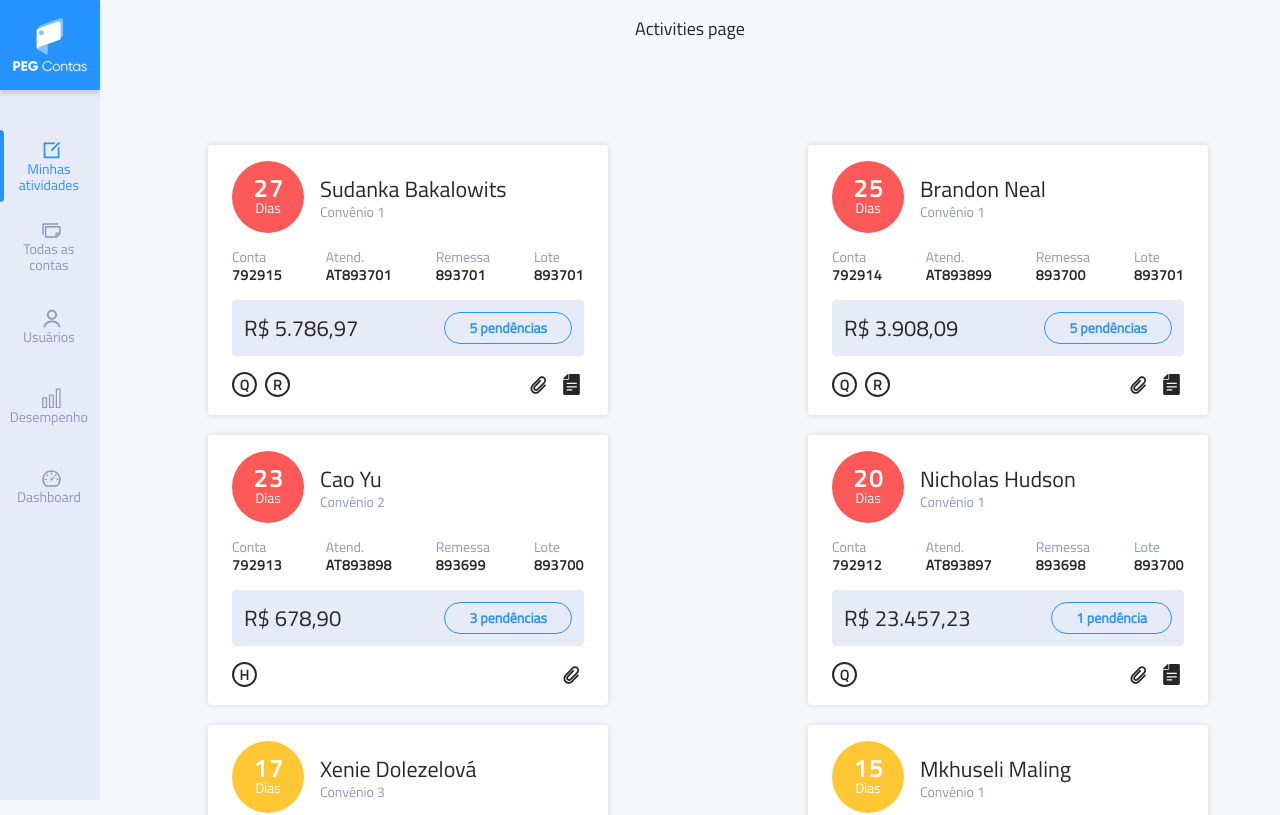
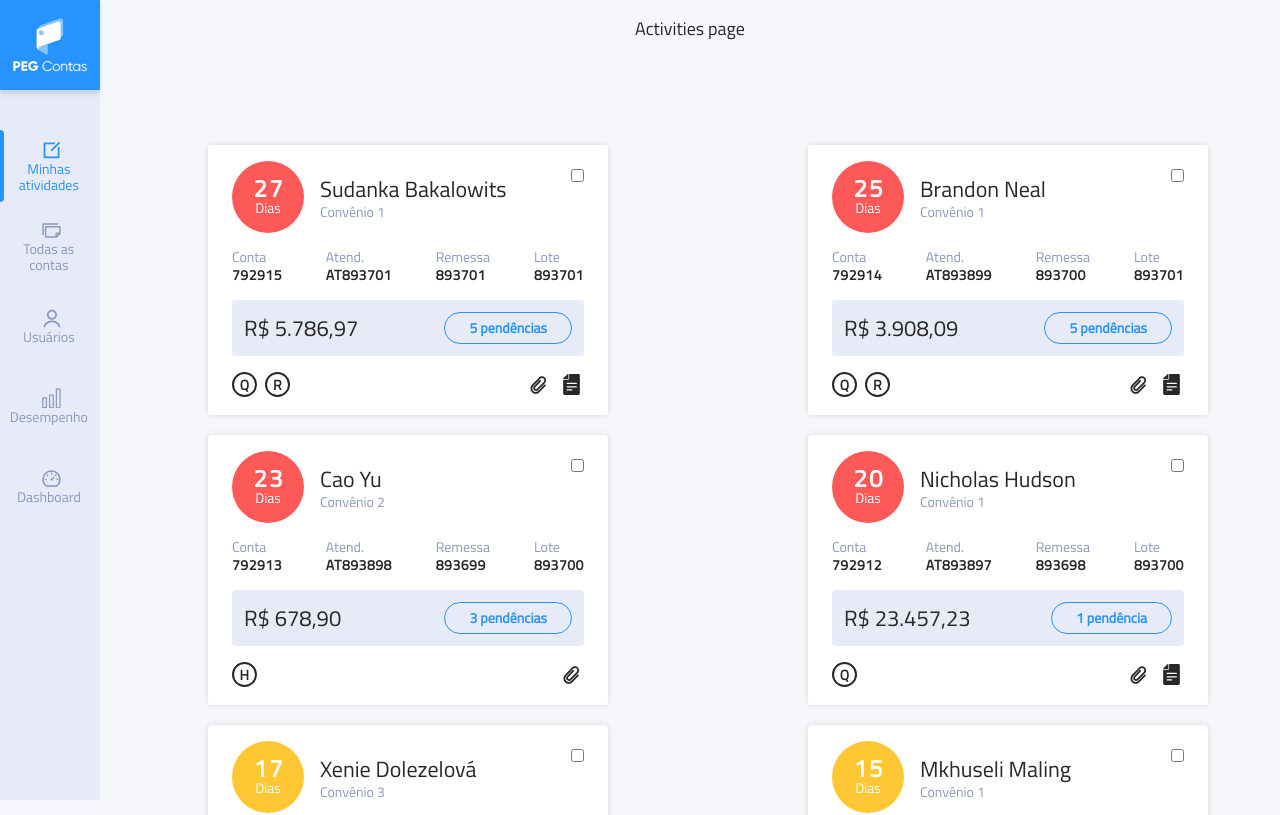
Before and after one commit to Hechprad/teste-umctec, a React (Create React App) app: page /activities in a window 1280 px wide. Shown: the top 815 px of the page. Built offline with nearby package versions, Linux system fonts and the light colour scheme; data requests are answered from the project's data file.

Commit message:
[develop] - add checkbox to card

```diff
--- a/src/components/Card/index.tsx
+++ b/src/components/Card/index.tsx
@@ -1,4 +1,4 @@
-import React from 'react'
+import React, { useEffect, useState } from 'react'
 import { v4 } from 'uuid'
 
 import { ICard } from 'store/modules/Cards/types'
@@ -10,9 +10,24 @@ import * as s from './styles'
 
 interface ICardComponent {
   cardData: ICard
+  checked: boolean
+  handleCheckboxChange: (event: React.ChangeEvent<HTMLInputElement>) => void
 }
 
-const CardComponent: React.FC<ICardComponent> = ({ cardData, ...rest }) => {
+const CardComponent: React.FC<ICardComponent> = ({
+  cardData,
+  checked,
+  handleCheckboxChange,
+  ...rest
+}) => {
+  const [isChecked, setIsChecked] = useState(false)
+
+  useEffect(() => {
+    if (checked) {
+      setIsChecked(true)
+    }
+  }, [checked])
+
   const handleDocuments = (): React.ReactNode =>
     cardData.hasPendingDocument ? (
       <IconExporter
@@ -24,6 +39,11 @@ const CardComponent: React.FC<ICardComponent> = ({ cardData, ...rest }) => {
     ) : (
       <IconExporter name="document" color="gray4" width={25} height={25} />
     )
+
+  const handleChange = (event: React.ChangeEvent<HTMLInputElement>): void => {
+    setIsChecked(event.target.checked)
+    handleCheckboxChange(event)
+  }
 
   return (
     <s.Wrapper {...rest}>
@@ -38,9 +58,14 @@ const CardComponent: React.FC<ICardComponent> = ({ cardData, ...rest }) => {
             <s.LabelText>{cardData.healthInsurance}</s.LabelText>
           </s.TitleContent>
         </s.StartItems>
-        {/* <s.EndItems>
-      <s.Checkbox />
-      </s.EndItems> */}
+        <s.InputWrapper>
+          <input
+            name={`${cardData.id}`}
+            type="checkbox"
+            checked={isChecked}
+            onChange={handleChange}
+          />
+        </s.InputWrapper>
       </s.Header>
       <s.LabelsWrapper>
         {cardData.billSources.map(item => (
--- a/src/components/Card/styles.ts
+++ b/src/components/Card/styles.ts
@@ -196,3 +196,11 @@ export const EndItems = styled.div`
     margin-left: ${({ theme }) => theme.spacing(1)}px;
   }
 `
+
+export const InputWrapper = styled.div`
+  display: flex;
+  align-items: center;
+  justify-content: center;
+  align-self: flex-start;
+  margin-top: ${({ theme }) => theme.spacing(1)}px;
+`
```
